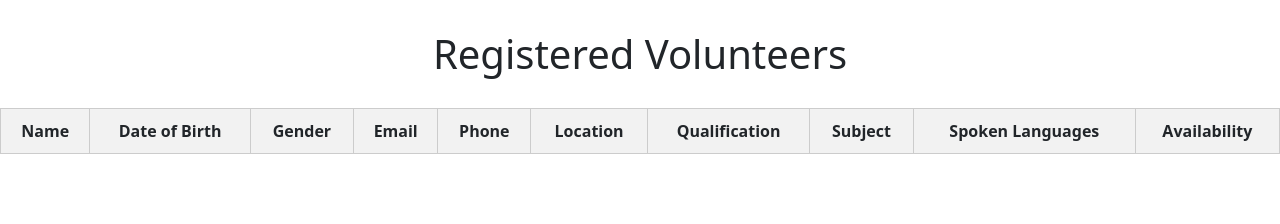
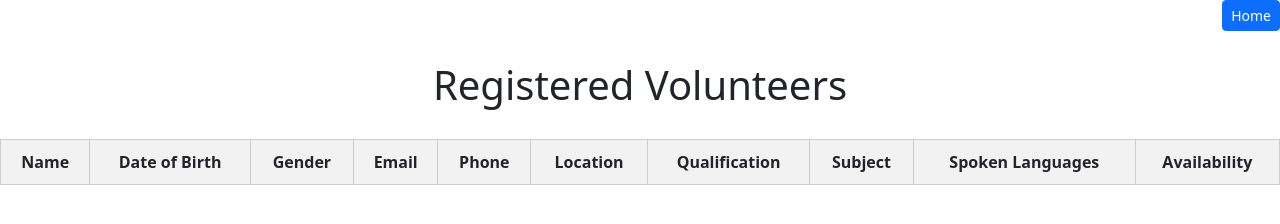
Before and after one commit to rahulmannil201/RegistrationForm, a plain HTML site: page admin.html in a window 1280 px wide. Drawn offline with nearby package versions, Linux system fonts and the light colour scheme; no server answers.

Commit message:
Update admin.html

```diff
--- a/admin.html
+++ b/admin.html
@@ -12,6 +12,9 @@
       <script src="https://ajax.googleapis.com/ajax/libs/jquery/3.6.4/jquery.min.js"></script>
    </head>
    <body>
+      <div class="d-flex justify-content-end mb-3">
+         <button type="button" class="btn btn-primary btn-sm" onclick="goToHomePage()">Home</button>
+      </div>
       <h1>Registered Volunteers</h1>
       <table>
          <tr>
@@ -32,6 +35,12 @@
       <!--<script src="https://www.gstatic.com/firebasejs/9.0.2/firebase-app.js"></script>
          <script src="https://www.gstatic.com/firebasejs/9.0.2/firebase-auth.js"></script>
          <script src="https://www.gstatic.com/firebasejs/9.0.2/firebase-firestore.js"></script> -->
+      <script>
+         function goToHomePage() {
+                window.location.href = "index.html";
+            }
+
+      </script>
       <script type='module'>
          // // Initialize Firebase with your project's config
          // const firebaseConfig = {
```
